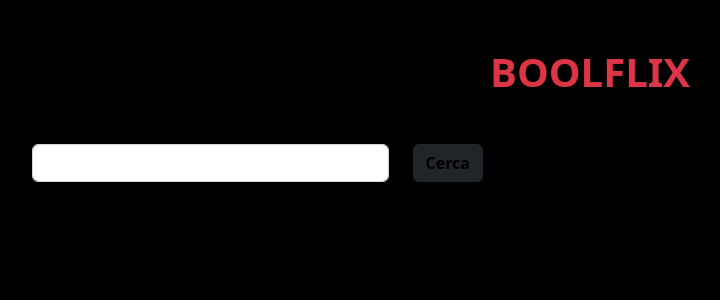
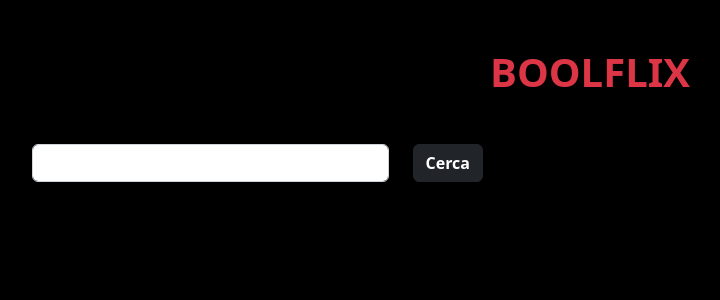
Before and after one commit to Pelliccia96/vite-boolflix, a Vue app: page / in a window 1280 px wide. Shown: the top 300 px of the page, without its empty margins (50-770 px from the left). Built offline with nearby package versions, Linux system fonts and the light colour scheme.

Commit message:
MILESTONE 1-3

```diff
--- a/src/components/TheHeader.vue
+++ b/src/components/TheHeader.vue
@@ -6,7 +6,7 @@
         <div class="row">
             <div class="col-5 d-flex">
                 <input type="text" class="form-control me-4" v-model="searchText">
-                <button class="btn btn-dark text-black fw-semibold" @click="onSearchClick">Cerca</button>
+                <button class="btn btn-dark text-white fw-semibold" @click="onSearchClick">Cerca</button>
             </div>
         </div>
     </div>
```
